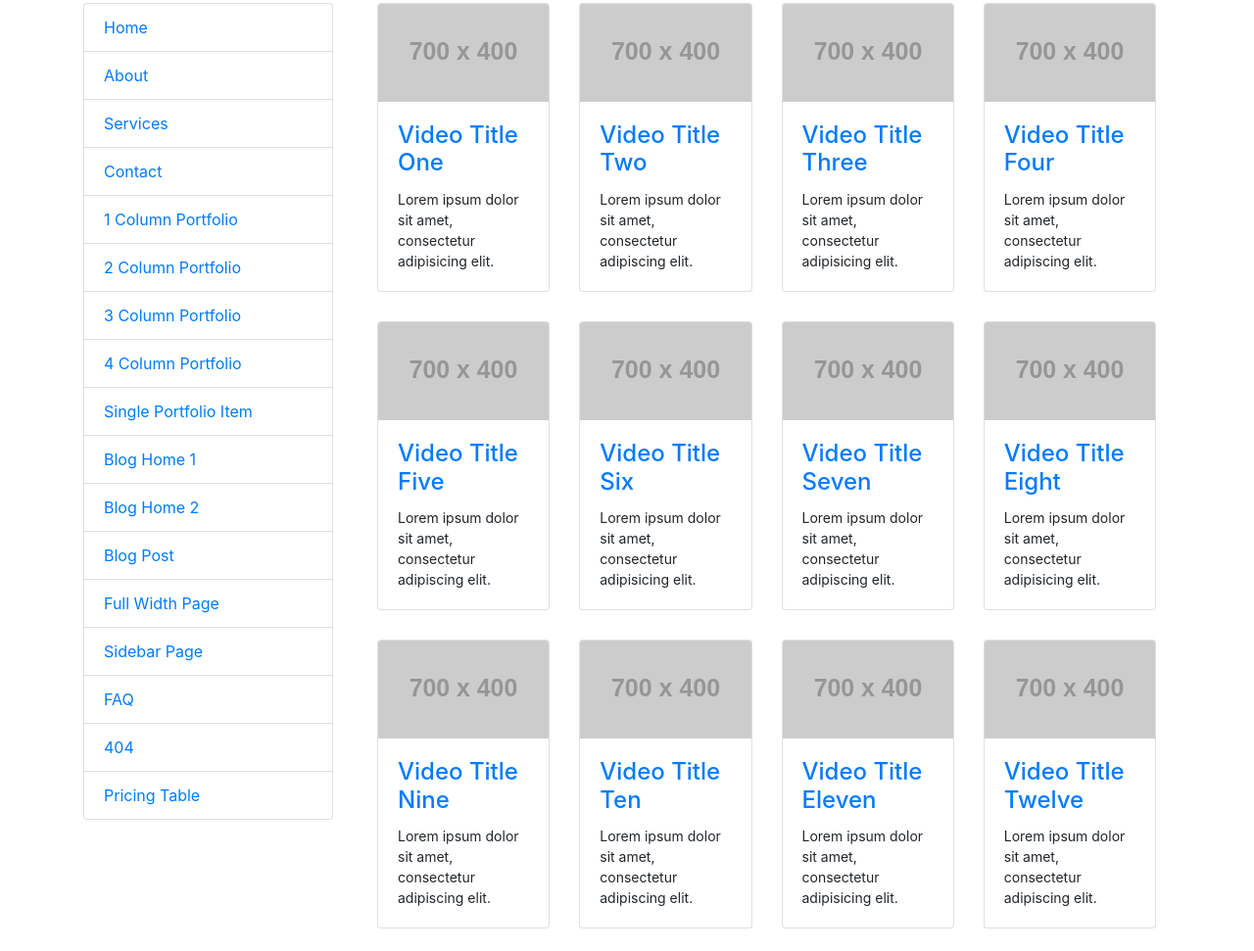
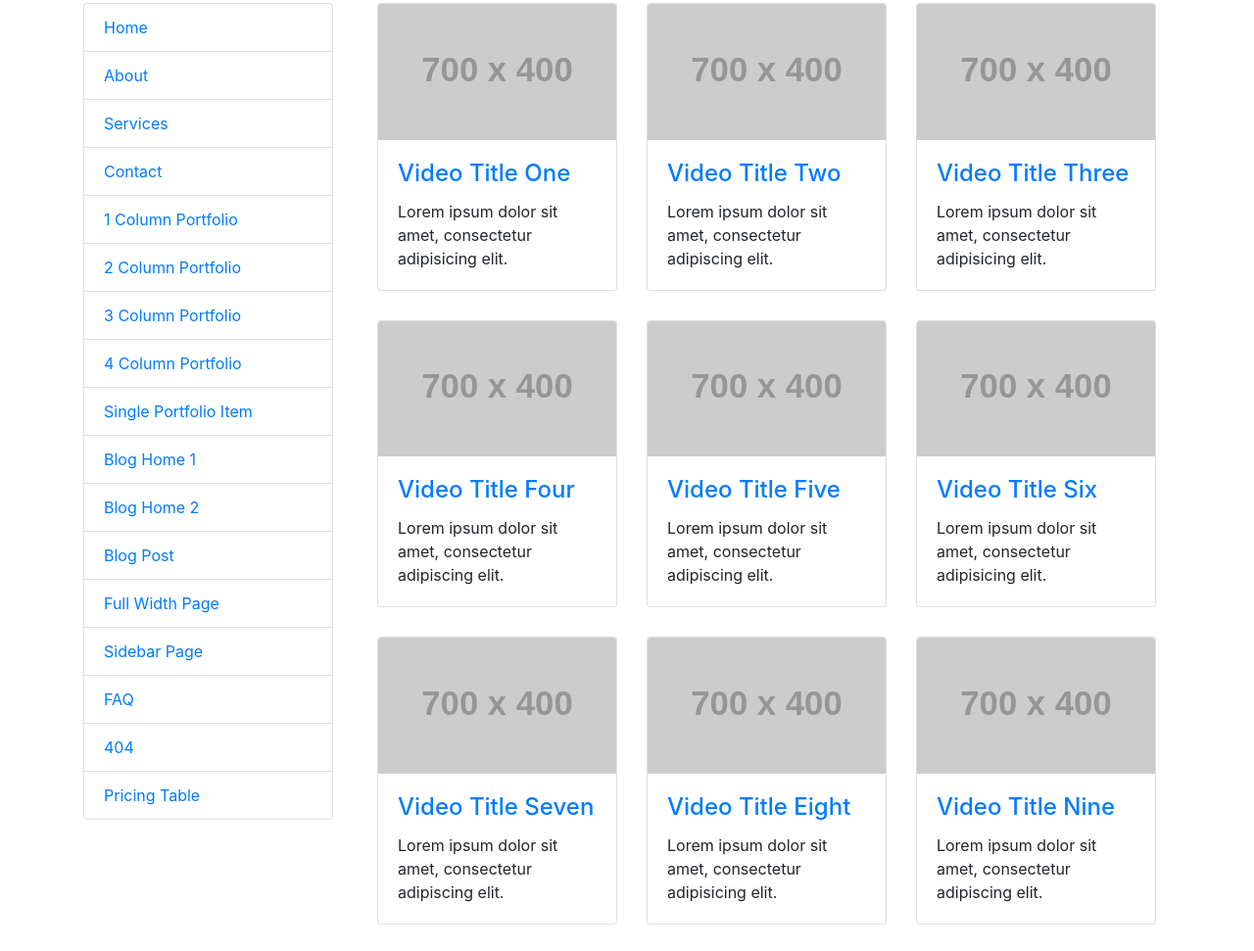
Before and after one commit to cfrank0214/MedTV, a website: page videoListPage.html in a window 1280 px wide. Shown: the part 205-1176 px from the top of the page at 98% size. Drawn offline with Linux system fonts and the light colour scheme; placeholder pictures from the web are drawn by us.

Commit message:
switched to three wide list instead of 4

```diff
--- a/css/modern-business.css
+++ b/css/modern-business.css
@@ -6,10 +6,6 @@
 
 body {
   padding-top: 54px;
-}
-
-p {
-  font-size: 14px;
 }
 
 @media (min-width: 992px) {
--- a/videoListPage.html
+++ b/videoListPage.html
@@ -61,13 +61,13 @@
                             <a class="dropdown-item" href="blog-post.html">Blog Post</a>
                         </div>
                     </li>
-          <li class="nav-item active dropdown">
+                    <li class="nav-item dropdown">
                         <a class="nav-link dropdown-toggle" href="#" id="navbarDropdownBlog" data-toggle="dropdown" aria-haspopup="true" aria-expanded="false">
                             Other Pages
                         </a>
                         <div class="dropdown-menu dropdown-menu-right" aria-labelledby="navbarDropdownBlog">
                             <a class="dropdown-item" href="full-width.html">Full Width Page</a>
-              <a class="dropdown-item active" href="sidebar.html">Sidebar Page</a>
+                            <a class="dropdown-item" href="sidebar.html">Sidebar Page</a>
                             <a class="dropdown-item" href="faq.html">FAQ</a>
                             <a class="dropdown-item" href="404.html">404</a>
                             <a class="dropdown-item" href="pricing.html">Pricing Table</a>
@@ -142,7 +142,7 @@
           </ol> -->
 
                     <div class="row">
-            <div class="col-lg-3 col-md-4 col-sm-6 portfolio-item">
+                        <div class="col-lg-4 col-md-4 col-sm-6 portfolio-item">
                             <div class="card">
                                 <a href="#">
                                     <img class="card-img-top" src="http://placehold.it/700x400" alt="">
@@ -155,7 +155,7 @@
                                 </div>
                             </div>
                         </div>
-            <div class="col-lg-3 col-md-4 col-sm-6 portfolio-item">
+                        <div class="col-lg-4 col-md-4 col-sm-6 portfolio-item">
                             <div class="card">
                                 <a href="#">
                                     <img class="card-img-top" src="http://placehold.it/700x400" alt="">
@@ -168,7 +168,7 @@
                                 </div>
                             </div>
                         </div>
-            <div class="col-lg-3 col-md-4 col-sm-6 portfolio-item">
+                        <div class="col-lg-4 col-md-4 col-sm-6 portfolio-item">
                             <div class="card">
                                 <a href="#">
                                     <img class="card-img-top" src="http://placehold.it/700x400" alt="">
@@ -181,7 +181,7 @@
                                 </div>
                             </div>
                         </div>
-            <div class="col-lg-3 col-md-4 col-sm-6 portfolio-item">
+                        <div class="col-lg-4 col-md-4 col-sm-6 portfolio-item">
                             <div class="card">
                                 <a href="#">
                                     <img class="card-img-top" src="http://placehold.it/700x400" alt="">
@@ -194,7 +194,7 @@
                                 </div>
                             </div>
                         </div>
-            <div class="col-lg-3 col-md-4 col-sm-6 portfolio-item">
+                        <div class="col-lg-4 col-md-4 col-sm-6 portfolio-item">
                             <div class="card">
                                 <a href="#">
                                     <img class="card-img-top" src="http://placehold.it/700x400" alt="">
@@ -207,7 +207,7 @@
                                 </div>
                             </div>
                         </div>
-            <div class="col-lg-3 col-md-4 col-sm-6 portfolio-item">
+                        <div class="col-lg-4 col-md-4 col-sm-6 portfolio-item">
                             <div class="card">
                                 <a href="#">
                                     <img class="card-img-top" src="http://placehold.it/700x400" alt="">
@@ -220,7 +220,7 @@
                                 </div>
                             </div>
                         </div>
-            <div class="col-lg-3 col-md-4 col-sm-6 portfolio-item">
+                        <div class="col-lg-4 col-md-4 col-sm-6 portfolio-item">
                             <div class="card">
                                 <a href="#">
                                     <img class="card-img-top" src="http://placehold.it/700x400" alt="">
@@ -233,7 +233,7 @@
                                 </div>
                             </div>
                         </div>
-            <div class="col-lg-3 col-md-4 col-sm-6 portfolio-item">
+                        <div class="col-lg-4 col-md-4 col-sm-6 portfolio-item">
                             <div class="card">
                                 <a href="#">
                                     <img class="card-img-top" src="http://placehold.it/700x400" alt="">
@@ -246,7 +246,7 @@
                                 </div>
                             </div>
                         </div>
-            <div class="col-lg-3 col-md-4 col-sm-6 portfolio-item">
+                        <div class="col-lg-4 col-md-4 col-sm-6 portfolio-item">
                             <div class="card">
                                 <a href="#">
                                     <img class="card-img-top" src="http://placehold.it/700x400" alt="">
@@ -254,45 +254,6 @@
                                 <div class="card-body">
                                     <h4 class="card-title">
                                         <a href="#">Video Title Nine</a>
-                  </h4>
-                  <p class="card-text">Lorem ipsum dolor sit amet, consectetur adipiscing elit.</p>
-                </div>
-              </div>
-            </div>
-            <div class="col-lg-3 col-md-4 col-sm-6 portfolio-item">
-              <div class="card">
-                <a href="#">
-                  <img class="card-img-top" src="http://placehold.it/700x400" alt="">
-                </a>
-                <div class="card-body">
-                  <h4 class="card-title">
-                    <a href="#">Video Title Ten</a>
-                  </h4>
-                  <p class="card-text">Lorem ipsum dolor sit amet, consectetur adipiscing elit.</p>
-                </div>
-              </div>
-            </div>
-            <div class="col-lg-3 col-md-4 col-sm-6 portfolio-item">
-              <div class="card">
-                <a href="#">
-                  <img class="card-img-top" src="http://placehold.it/700x400" alt="">
-                </a>
-                <div class="card-body">
-                  <h4 class="card-title">
-                    <a href="#">Video Title Eleven</a>
-                  </h4>
-                  <p class="card-text">Lorem ipsum dolor sit amet, consectetur adipisicing elit.</p>
-                </div>
-              </div>
-            </div>
-            <div class="col-lg-3 col-md-4 col-sm-6 portfolio-item">
-              <div class="card">
-                <a href="#">
-                  <img class="card-img-top" src="http://placehold.it/700x400" alt="">
-                </a>
-                <div class="card-body">
-                  <h4 class="card-title">
-                    <a href="#">Video Title Twelve</a>
                                     </h4>
                                     <p class="card-text">Lorem ipsum dolor sit amet, consectetur adipiscing elit.</p>
                                 </div>
```
Lines whose indentation alone changed are shown as unchanged.
